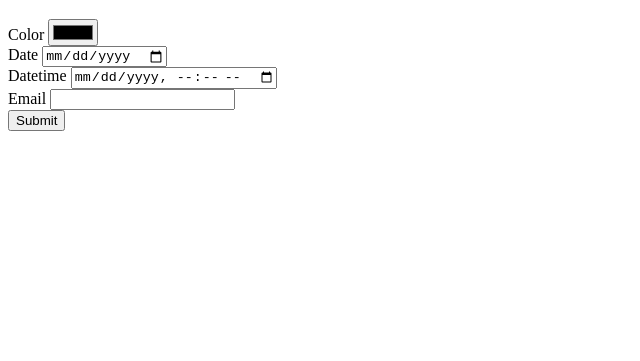
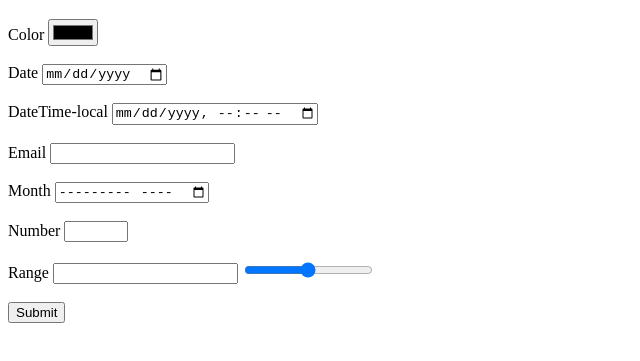
Before and after one commit to julioffti/curso_HTML5, a plain HTML site: page course/form.html in a window 1280 px wide. Shown: the part 61-422 px from the top of the page, without its empty margins (0-640 px from the left). Drawn offline with Linux system fonts and the light colour scheme.

Commit message:
Month-Number-Range

```diff
--- a/course/form.html
+++ b/course/form.html
@@ -2,34 +2,58 @@
 <html lang="en">
 <head>
     <meta charset="UTF-8">
-    <title>Html 5 Input Types</title>
+    <title>HTML 5 Input Types</title>
 </head>
 <body>
 <header>
     <h1>HTML 5 Input Types</h1>
 </header>
-
 <section>
     <form>
         <div class="form-group">
             <label>Color</label>
             <input type="color">
         </div>
+        </br>
         <div class="form-group">
             <label>Date</label>
             <input type="date">
         </div>
+        </br>
         <div class="form-group">
-                <label>Datetime</label>
+            <label>DateTime-local</label>
             <input type="datetime-local">
         </div>
+        </br>
         <div class="form-group">
             <label>Email</label>
             <input type="email">
         </div>
+        </br>
+        <div class="form-group">
+            <label>Month</label>
+            <input type="month">
+        </div>
+        </br>
+        <div class="form-group">
+            <label>Number</label>
+            <input type="number" min="0" max="100" step="5">
+        </div>
+        </br>
+        <div class="form-group">
+            <label>Range</label>
+            <input type="text" id="textinput">
+            <input type="range" min="0" max="10">
+            <script>
+                function updateTextInput(num) {
+                    document.getElementById("textinput").value=num;
+                }
+            </script>
+        </div>
+        </br>
         <button>Submit</button>
+
     </form>
 </section>
-
 </body>
 </html>
```
Lines whose indentation alone changed are shown as unchanged.
